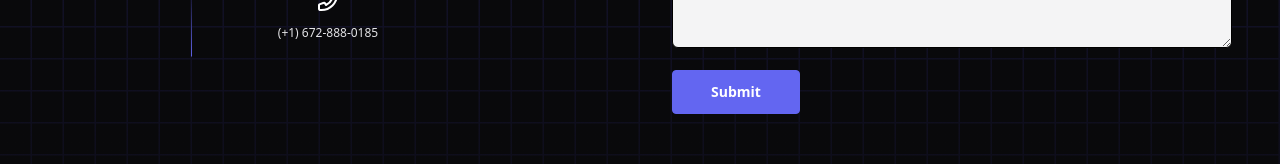
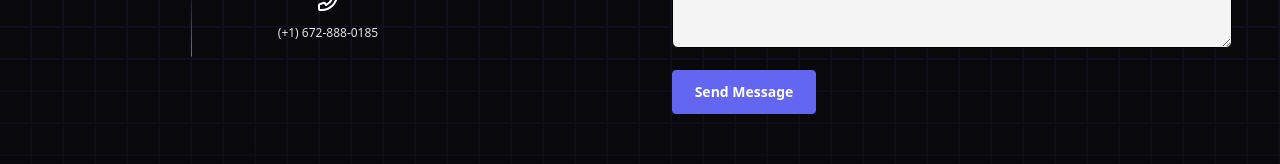
Before and after one commit to jacobadam/greenhousewebdesigns, a Next.js app: page /contact in a window 1280 px wide. Shown: the part 486-650 px from the top of the page. Built offline with nearby package versions, Linux system fonts and the light colour scheme.

Commit message:
add form button and use in contact form

```diff
--- a/src/app/components/HomeContact.jsx
+++ b/src/app/components/HomeContact.jsx
@@ -1,5 +1,5 @@
 import React, { useRef, useState } from "react";
-import Button from "../ui/LinkButton";
+import FormButton from "../ui/FormButton";
 
 export default function HomeContact() {
   const form = useRef();
@@ -43,7 +43,7 @@ export default function HomeContact() {
         </h1>
         <p className="text-zinc-900 dark:text-zinc-100 lg:max-w-3xl lg:mx-auto text-lg md:text-xl">
           Have a project in mind or need help with your website? Get in touch
-          and I’ll get back to you shortly.
+          and I&apos;ll get back to you shortly.
         </p>
       </div>
 
@@ -159,7 +159,7 @@ export default function HomeContact() {
         </div>
 
         <div className="mt-8 lg:mt-4">
-          <Button href="/services">Submit</Button>
+          <FormButton type="submit">Send Message</FormButton>
         </div>
       </form>
     </div>
--- a/src/app/contact/page.jsx
+++ b/src/app/contact/page.jsx
@@ -1,7 +1,7 @@
 "use client";
 
 import React, { useRef, useState } from "react";
-import Button from "../ui/LinkButton";
+import FormButton from "../ui/FormButton";
 
 export default function Contact() {
   const form = useRef();
@@ -192,7 +192,7 @@ export default function Contact() {
                 />
               </div>
 
-              <Button href="/services">Submit</Button>
+              <FormButton type="submit">Send Message</FormButton>
             </form>
           </div>
         </div>
--- /dev/null
+++ b/src/app/ui/FormButton.jsx
@@ -0,0 +1,31 @@
+"use client";
+
+export default function FormButton({
+  variant = "primary",
+  className = "",
+  children,
+  ...props
+}) {
+  const base =
+    "inline-flex items-center justify-center h-11 px-5 text-sm font-semibold rounded w-36 transition-all duration-300";
+
+  const variants = {
+    primary:
+      "bg-lightmode text-white border border-lightmode " +
+      "hover:bg-lightmode/85 hover:-translate-y-0.5 hover:shadow-md " +
+      "dark:bg-darkmode dark:border-darkmode " +
+      "dark:hover:bg-darkmode/85 dark:hover:shadow-lg",
+
+    secondary:
+      "bg-transparent text-lightmode border border-lightmode " +
+      "hover:bg-lightmode hover:text-white hover:-translate-y-0.5 hover:shadow-md " +
+      "dark:text-darkmode dark:border-darkmode " +
+      "dark:hover:bg-darkmode dark:hover:text-white dark:hover:shadow-lg",
+  };
+
+  return (
+    <button className={`${base} ${variants[variant]} ${className}`} {...props}>
+      {children}
+    </button>
+  );
+}
```
